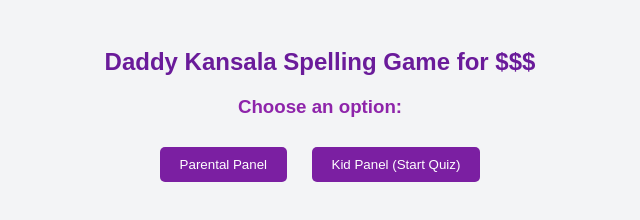
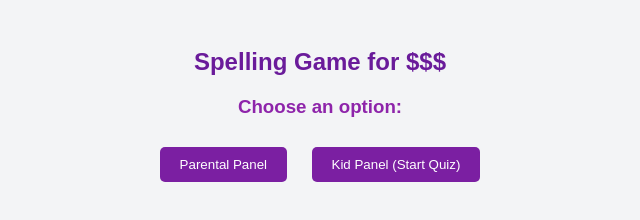
Before and after one commit to shoredroid/SpellingGame, a plain HTML site: page gamepage.html in a window 1280 px wide. Shown: the whole page, without its empty margins (320-960 px from the left). Drawn offline with Linux system fonts and the light colour scheme.

Commit message:
remove personalization
updated the app name for more generic usage

```diff
--- a/gamepage.html
+++ b/gamepage.html
@@ -3,13 +3,13 @@
 <head>
     <meta charset="UTF-8">
     <meta name="viewport" content="width=device-width, initial-scale=1.0">
-    <title>Daddy Kansala Spelling Game for $$$</title>
+    <title>Spelling Game for $$$</title>
     <link rel="stylesheet" href="styles.css">
 </head>
 <body>
 
 <div class="container">
-    <h2>Daddy Kansala Spelling Game for $$$</h2>
+    <h2>Spelling Game for $$$</h2>
 
     <!-- Landing Page -->
     <div id="landingPage">
```
